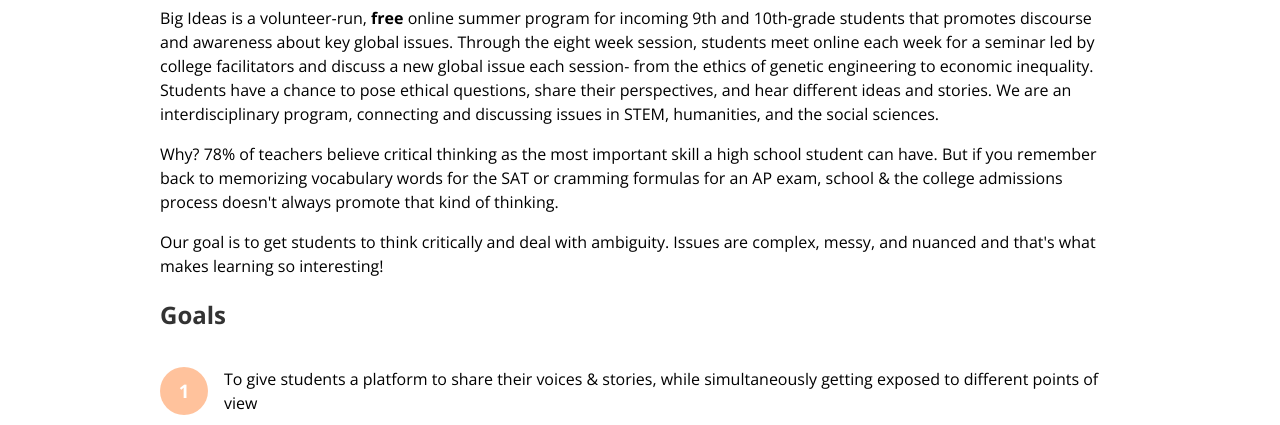
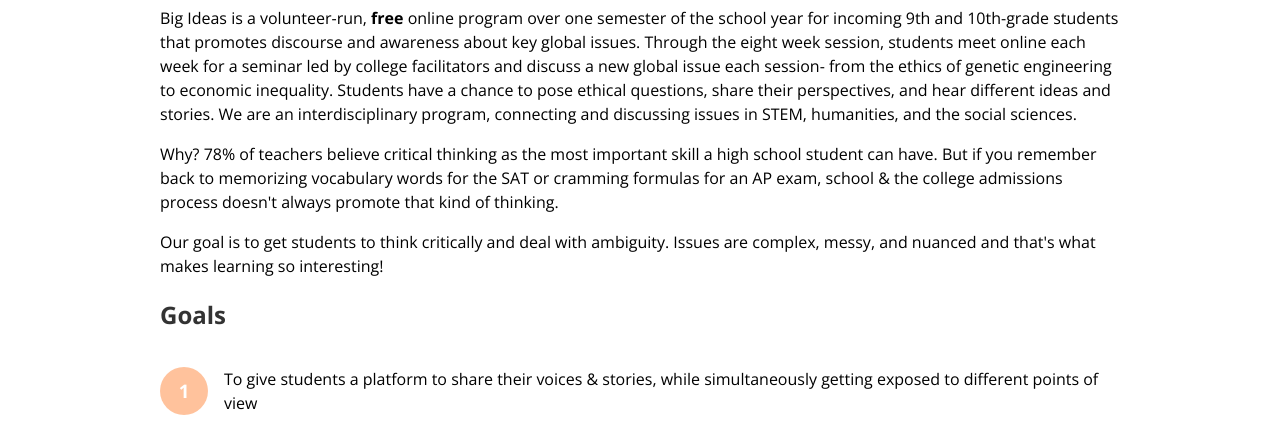
Before and after one commit to bigideasglobalseminar/bigideas.github.io, a plain HTML site: page index.html in a window 1280 px wide. Shown: the part 675-1100 px from the top of the page. Drawn offline with nearby package versions, Linux system fonts and the light colour scheme.

Commit message:
one semester

```diff
--- a/index.html
+++ b/index.html
@@ -81,7 +81,7 @@
 <div class="container-out" id="about">
 <div class="container">
 	<h1>About</h1>
-	<p>Big Ideas is a volunteer-run, <b>free</b> online summer program for incoming 9th and 10th-grade students that promotes discourse and awareness about key global issues. Through the eight week session, students meet online each week for a seminar led by college facilitators and discuss a new global issue each session- from the ethics of genetic engineering to economic inequality. Students have a chance to pose ethical questions, share their perspectives, and hear different ideas and stories. We are an interdisciplinary program, connecting and discussing issues in STEM, humanities, and the social sciences.</p>
+	<p>Big Ideas is a volunteer-run, <b>free</b> online program over one semester of the school year for incoming 9th and 10th-grade students that promotes discourse and awareness about key global issues. Through the eight week session, students meet online each week for a seminar led by college facilitators and discuss a new global issue each session- from the ethics of genetic engineering to economic inequality. Students have a chance to pose ethical questions, share their perspectives, and hear different ideas and stories. We are an interdisciplinary program, connecting and discussing issues in STEM, humanities, and the social sciences.</p>
 	<p>Why? 78% of teachers believe critical thinking as the most important skill a high school student can have. But if you remember back to memorizing vocabulary words for the SAT or cramming formulas for an AP exam,  school & the college admissions process doesn't always promote that kind of thinking.</p>
 	<p>Our goal is to get students to think critically and deal with ambiguity. Issues are complex, messy, and nuanced and that's what makes learning so interesting!</p>
 	<h2>Goals</h2>
```
